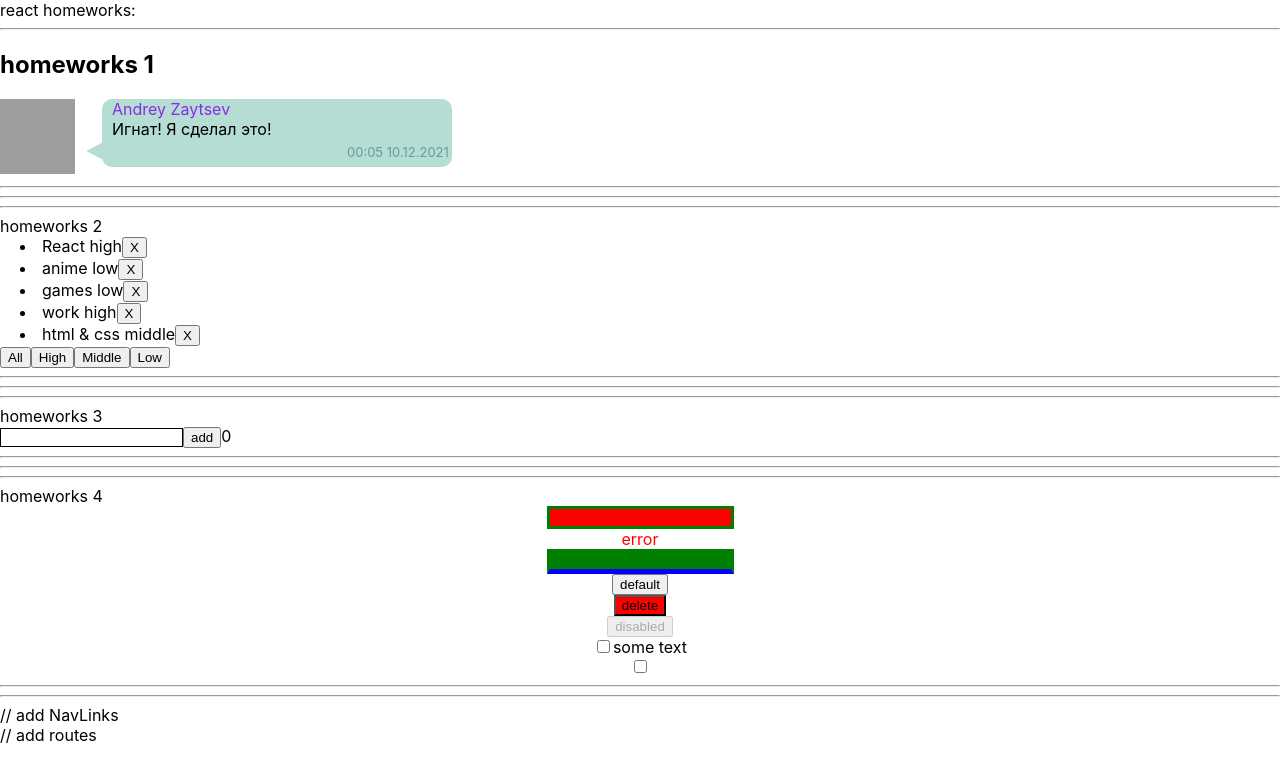
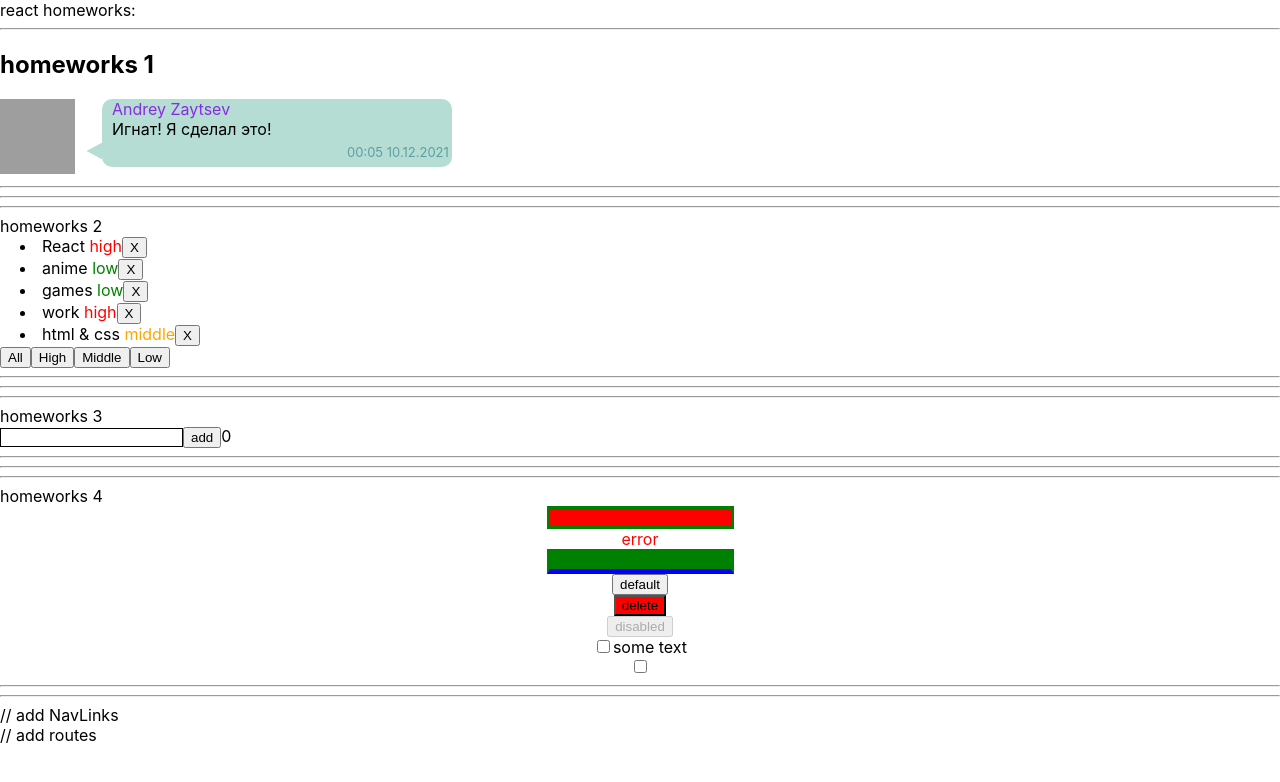
Before and after one commit to AndreyZaytsev90/IT-INC-homework-from-Ignat, a React (Create React App) app in the folder homeworks/: page / in a window 1280 px wide. Shown: the top 782 px of the page. Built offline with nearby package versions, Linux system fonts and the light colour scheme; grey boxes are pictures that could not be loaded.

Commit message:
Added style for priority

```diff
--- a/homeworks/src/p2-homeworks/h2/Affair.tsx
+++ b/homeworks/src/p2-homeworks/h2/Affair.tsx
@@ -10,11 +10,15 @@ type AffairPropsType = {
 function Affair(props: AffairPropsType) {
     const deleteCallback = () => props.deleteAffairCallback(props.affair._id)
 
+
     return (
         <div className={style.someClass}>
             <li>
                 <span>{props.affair.name}</span>
-                <span>{props.affair.priority}</span>
+                <span style={
+                    props.affair.priority === ' high' ? {color: 'red'}
+                        : props.affair.priority === ' middle' ? {color: 'orange'}
+                            : {color: 'green'}}>{props.affair.priority}</span>
                 <button onClick={deleteCallback}>X</button>
             </li>
         </div>
```
